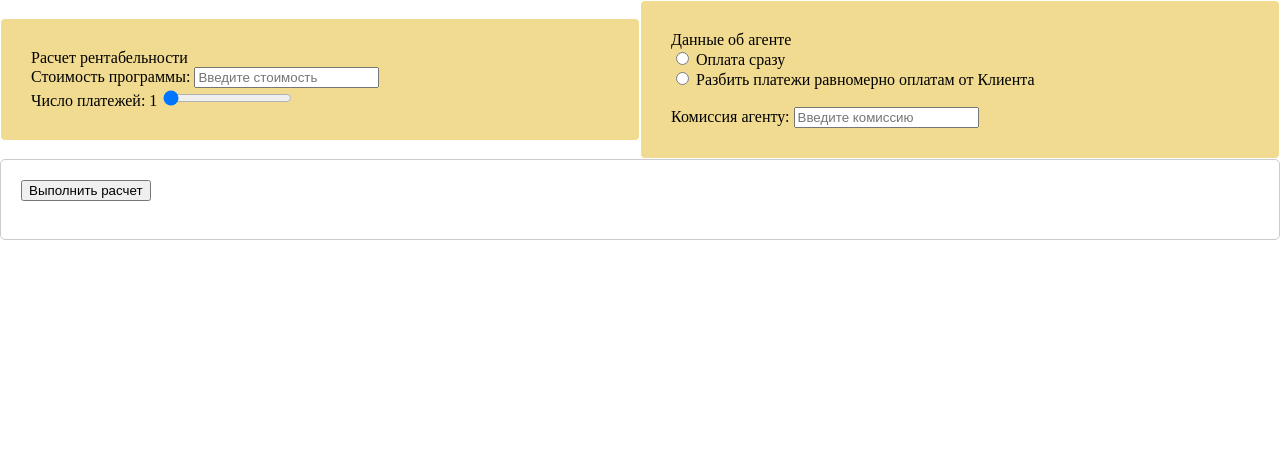
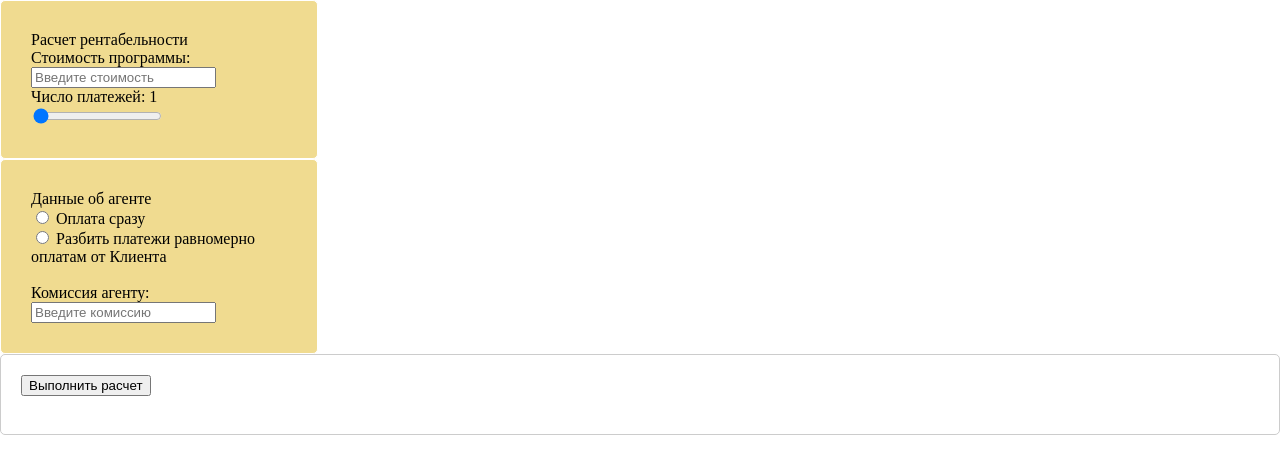
Before and after one commit to sergkalachev/calculator, a plain HTML site: page index.html in a window 1280 px wide. Drawn offline with Linux system fonts and the light colour scheme.

Commit message:
UI update v1

```diff
--- a/style.css
+++ b/style.css
@@ -11,16 +11,19 @@ p {
 
 .main {
   display: flex;
+  flex-direction:column;
   justify-content: space-between;
   align-items: center;
 }
 
 .left {
   flex: 1;
+  width: 20%;
   padding: 30px;
   border: 1px solid #ffffff;
   border-radius: 5px;
   background-color: rgb(240, 219, 144);
+  margin-right:auto;
 }
 
 .right {
```
